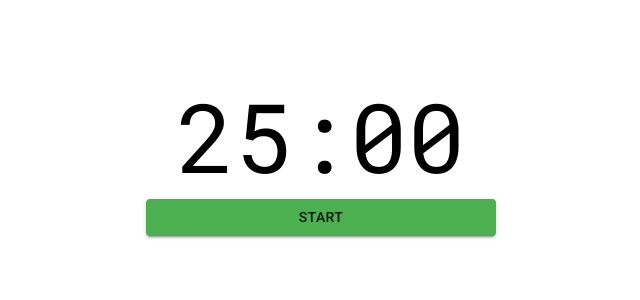
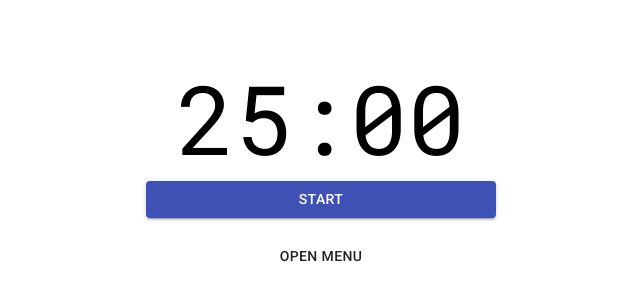
Before and after one commit to drewkiimon/think-straight, a React (Create React App) app: page / in a window 1280 px wide. Shown: the part 236-536 px from the top of the page, without its empty margins (319-959 px from the left). Built offline with nearby package versions, Linux system fonts and the light colour scheme; the HTML template or start-up script is replaced by a standard one.

Commit message:
Started creating the submenu

```diff
--- a/src/components/Timer.js
+++ b/src/components/Timer.js
@@ -6,6 +6,7 @@
 
 import TimerView from "./TimerView/TimerView";
 import Streaks from "./Streaks/Streaks";
+import TimerActions from "./TimerActions/TimerActions";
 
 import "./Timer.scss";
 
@@ -173,8 +174,6 @@
 	}
 
 	render() {
-		console.log("i am not cool");
-
 		return (
 			<div className='timer'>
 				<audio id='audio' src='./done.mp3' type='audio/mpeg'></audio>
@@ -210,6 +209,8 @@
 					completedPomodoros={
 						this.state.completedPomodoros
 					}></Streaks>
+
+				<TimerActions></TimerActions>
 			</div>
 		);
 	}
--- /dev/null
+++ b/src/components/TimerActions/TimerActions.js
@@ -0,0 +1,52 @@
+import React, { Component } from "react";
+import Button from "@material-ui/core/Button";
+import Menu from "@material-ui/core/Menu";
+import MenuItem from "@material-ui/core/MenuItem";
+import Timer from "../Timer";
+
+class TimerActions extends Component {
+	constructor(props) {
+		super(props);
+
+		this.state = {
+			isOpen: null,
+		};
+
+		this.toggleMenu = this.toggleMenu.bind(this);
+		this.handleClose = this.handleClose.bind(this);
+	}
+	// const [anchorEl, setAnchorEl] = React.useState(null);
+
+	toggleMenu(event) {
+		this.setState({ isOpen: event.currentTarget });
+	}
+
+	handleClose() {
+		this.setState({ isOpen: null });
+	}
+
+	render() {
+		return (
+			<div>
+				<Button
+					aria-controls='simple-menu'
+					aria-haspopup='true'
+					onClick={this.toggleMenu}>
+					Open Menu
+				</Button>
+				<Menu
+					id='simple-menu'
+					anchorEl={this.state.isOpen}
+					keepMounted
+					open={Boolean(this.state.isOpen)}
+					onClose={this.handleClose}>
+					<MenuItem onClick={this.handleClose}>Profile</MenuItem>
+					<MenuItem onClick={this.handleClose}>My account</MenuItem>
+					<MenuItem onClick={this.handleClose}>Logout</MenuItem>
+				</Menu>
+			</div>
+		);
+	}
+}
+
+export default TimerActions;
```
Also changed, not shown: src/components/TimerActions/TimerActions.scss (added).
